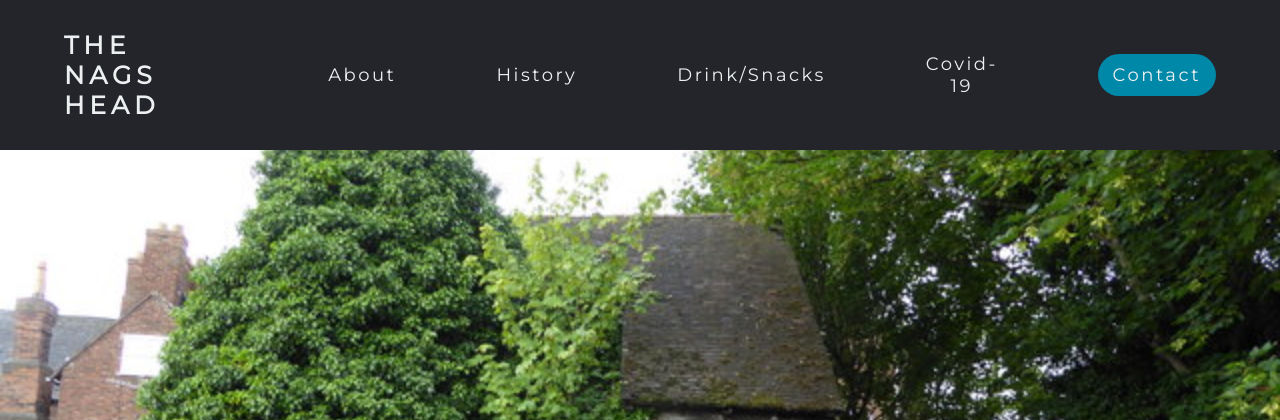
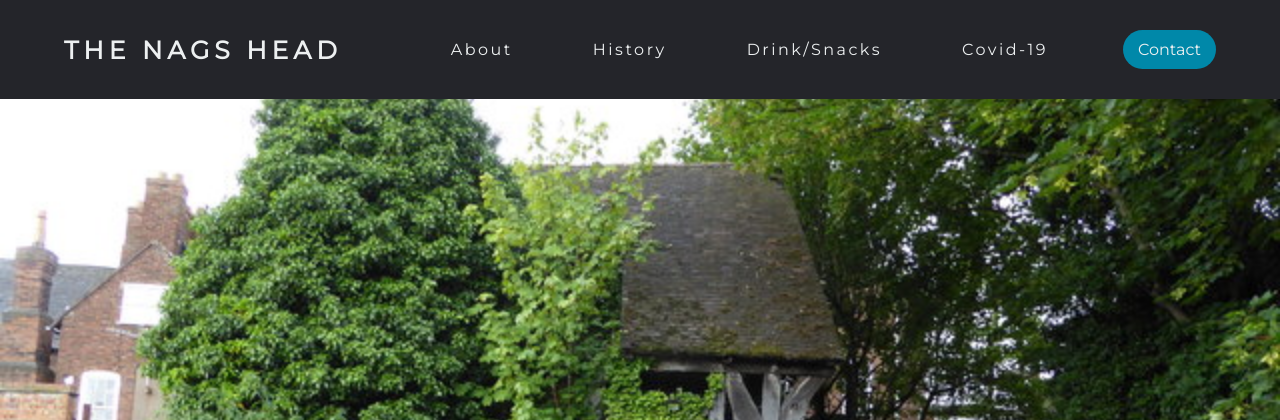
Before and after one commit to charliepreece95/Nags-Head-Website, a PHP site: page / in a window 1280 px wide. Shown: the top 420 px of the page. Run offline with PHP 8.4, Linux system fonts and the light colour scheme; some libraries are stand-ins or nearby versions.

Commit message:
copied code from other branch

```diff
--- a/src/css/style.css
+++ b/src/css/style.css
@@ -57,63 +57,15 @@
 }
 
 .nav-links li {
+    padding: 0 40px;
     list-style: none;
     text-align: center;
-    margin: 0 0 0 100px;
-    font-size: 18px;
 }
 
 .nav-links li a {
     transition: all 0.3s ease 0s;
     letter-spacing: 2.5px;
     cursor: pointer;
-}
-
-    /* Top and Bottom borders come in */
-    /* stroke */
-    nav.stroke ul li a,
-    nav.fill ul li a {
-      position: relative;
-    }
-
-    nav.stroke ul li a,
-    nav.fill ul li a {
-      position: relative;
-    }
-    nav.stroke ul li a:after,
-    nav.fill ul li a:after {
-      position: absolute;
-      top: 25px;
-      left: 0;
-      right: 0;
-      margin: auto;
-      width: 0%;
-      content: '.';
-      color: transparent;
-      background: #ffffff;
-      height: 3px;
-    }
-
-    nav.stroke ul li a:hover:after {
-      width: 100%;
-    }
-
-    button {
-      border: none;
-      color: white;
-      padding: 10px 15px;
-      text-decoration: none;
-      font-size: 18px;
-      margin-left: 100px;
-      letter-spacing: 2.5px;
-      background-color: rgba(0, 136, 169, 1);
-      border-radius: 50px;
-      transition: all 0.3s ease 0s;
-  }
-
-  button:hover {
-      background-color: rgba(0, 108, 134, 0.5);
-      color: black;
 }
 
 .toggle {
@@ -172,6 +124,25 @@
     left: 50%;
   }
 
+button {
+    border: none;
+    color: white;
+    padding: 10px 15px;
+    margin-left: 35px;
+    text-align: center;
+    text-decoration: none;
+    display: inline-block;
+    font-size: 16px;
+    background-color: rgba(0, 136, 169, 1);
+    border-radius: 50px;
+    transition: all 0.3s ease 0s;
+}
+
+button:hover {
+    background-color: rgba(0, 108, 134, 0.5);
+    color: black;
+}
+
 .slideshow {
   width: 100%;
   height: 750px;
```
Also changed, not shown: other parts of src/css/style.css (+64 -50 lines), public/css/style.css. Lines whose indentation alone changed are shown as unchanged.
